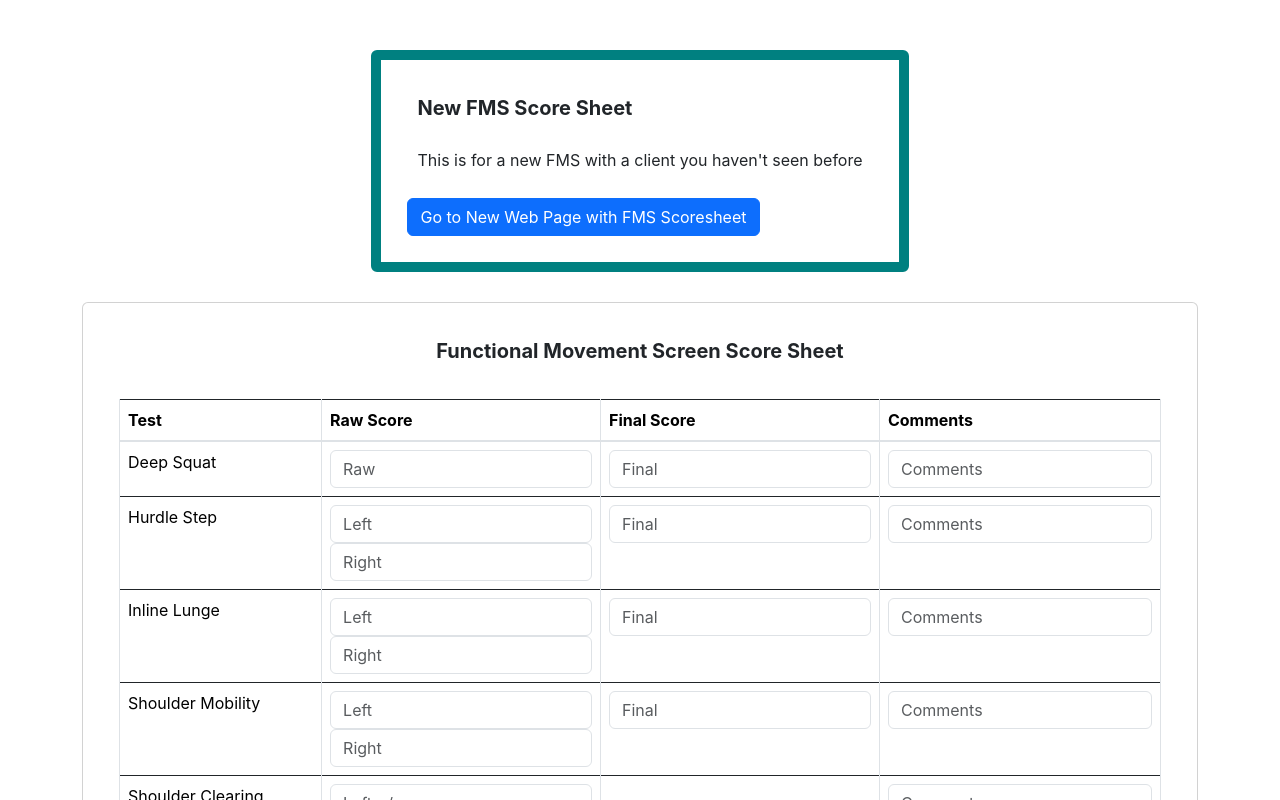
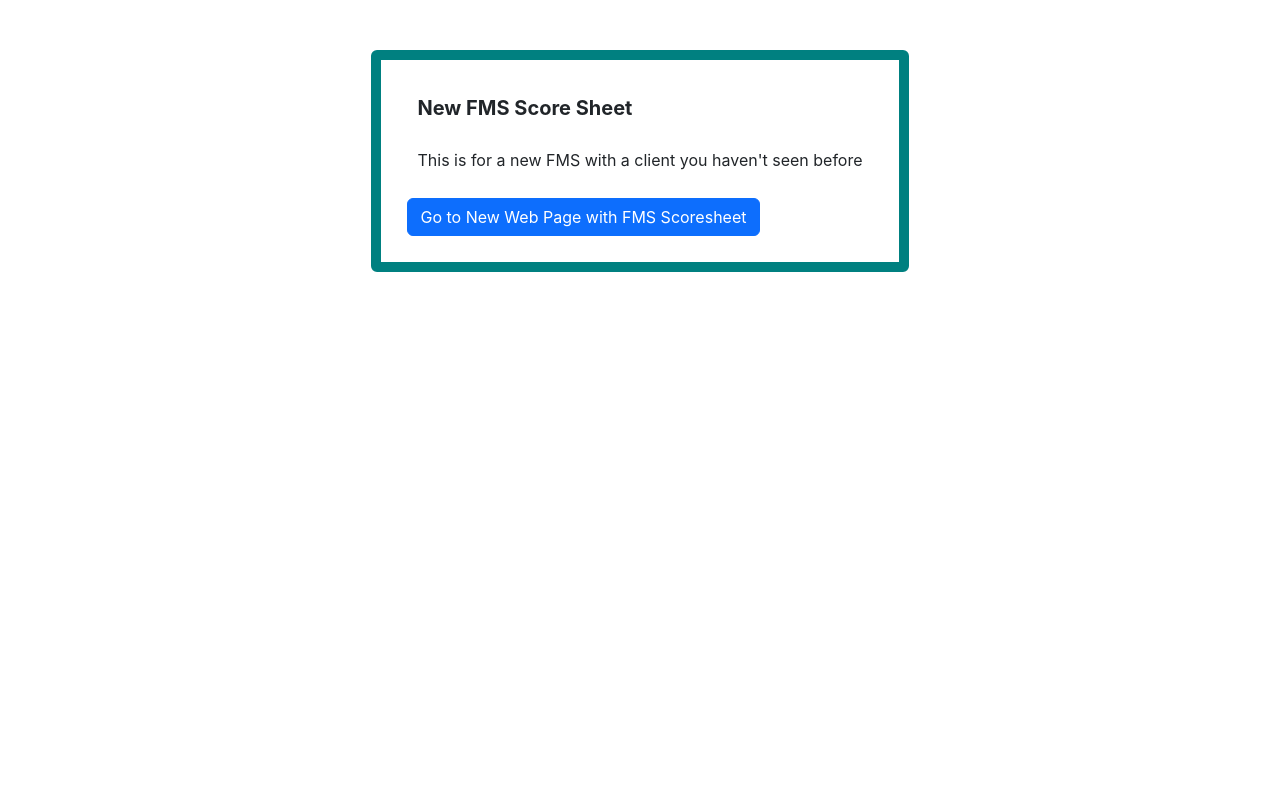
Before and after one commit to bneighbs6/fms-corrective-generator, a React (Create React App) app: page / in a window 1280 px wide. Shown: the top 800 px of the page. Built offline with nearby package versions, Linux system fonts and the light colour scheme; the HTML template or start-up script is replaced by a standard one.

Commit message:
Put FMSScoresheet on its own route off of homepage

```diff
--- a/src/App.js
+++ b/src/App.js
@@ -9,6 +9,7 @@ function App() {
     <Router>
       <Routes>
         <Route path='/' element={<HomePage />} />
+        <Route path='/new-fms' element={<FMSScoresheet />} />
       </Routes>
     </Router>
   );
--- a/src/components/HomePage.jsx
+++ b/src/components/HomePage.jsx
@@ -6,7 +6,6 @@ function HomePage() {
     return (
         <div className="header-div">
             <NewFMSCard />
-            <FMSScoresheet />
         </div>
     );
 }
```
